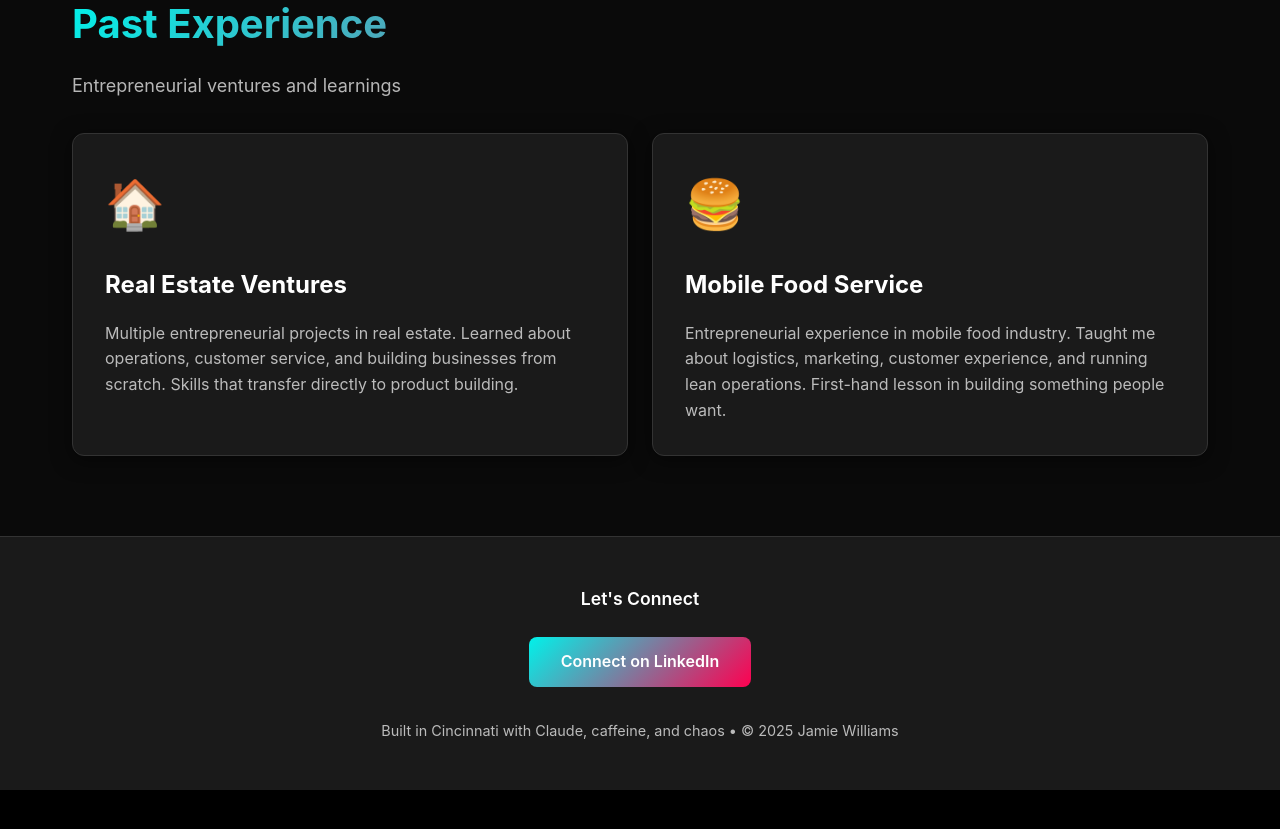
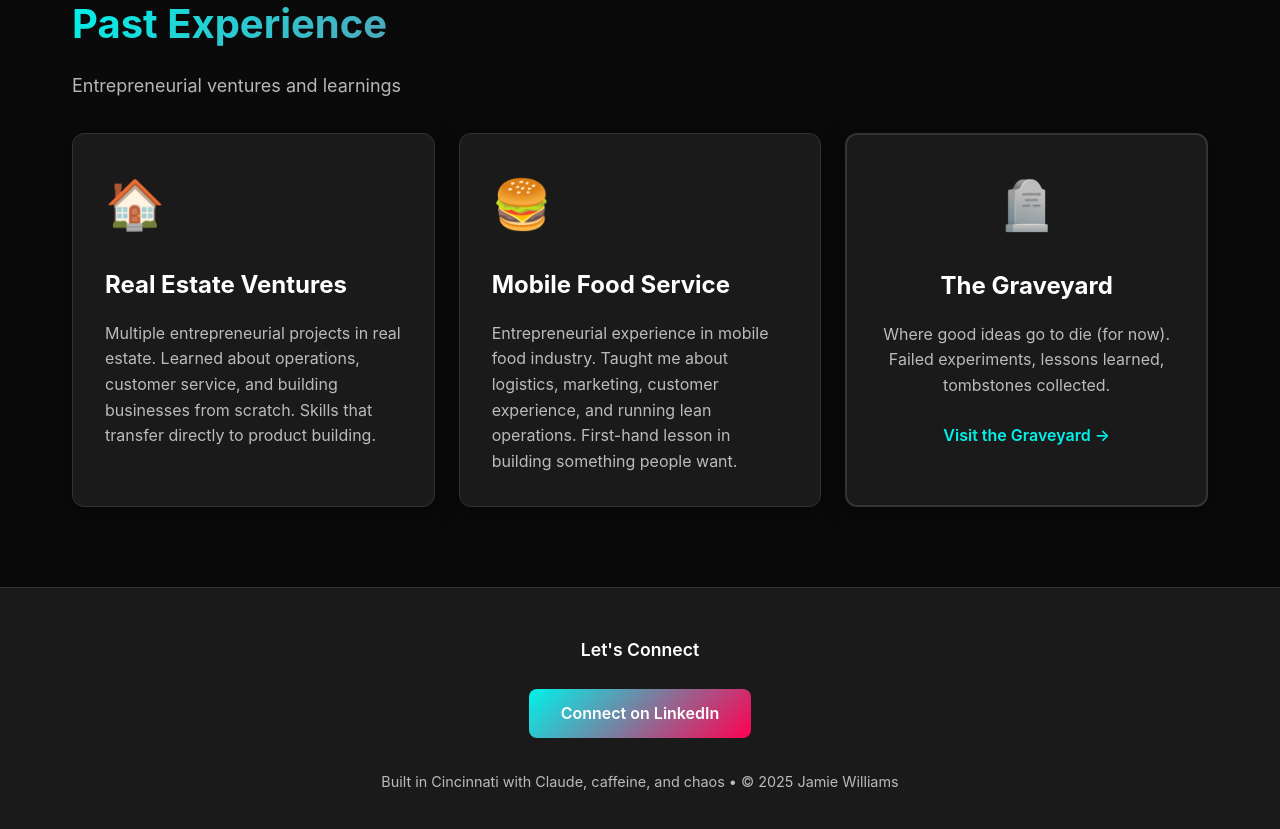
Before and after one commit to givemetheballai-debug/Buildwithjamie, a Next.js app: page /projects in a window 1280 px wide. Shown: the part 2220-3049 px from the top of the page. Before the commit the page ends 3010 px from the top, so only its background shows below. Built offline with nearby package versions, Linux system fonts and the light colour scheme.

Commit message:
Update page.js

```diff
--- a/app/projects/page.js
+++ b/app/projects/page.js
@@ -143,6 +143,17 @@ export default function Projects() {
                 Entrepreneurial experience in mobile food industry. Taught me about logistics, marketing, customer experience, and running lean operations. First-hand lesson in building something people want.
               </p>
             </div>
+
+            <div className="card bg-tertiary text-center" style={{border: '2px solid var(--border-color)'}}>
+              <div className="text-5xl mb-md">🪦</div>
+              <h3 className="text-2xl font-bold mb-sm">The Graveyard</h3>
+              <p className="text-base opacity-70 mb-md" style={{lineHeight: 1.6}}>
+                Where good ideas go to die (for now). Failed experiments, lessons learned, tombstones collected.
+              </p>
+              <Link href="/graveyard" className="text-cyan font-semibold no-underline">
+                Visit the Graveyard →
+              </Link>
+            </div>
           </div>
         </div>
       </section>
```
